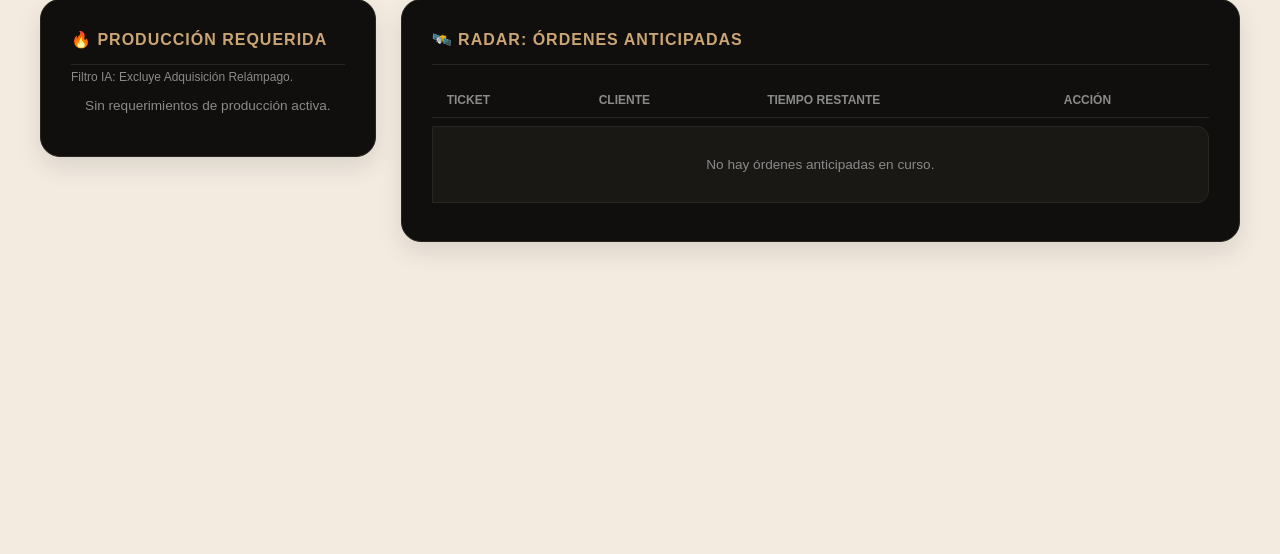
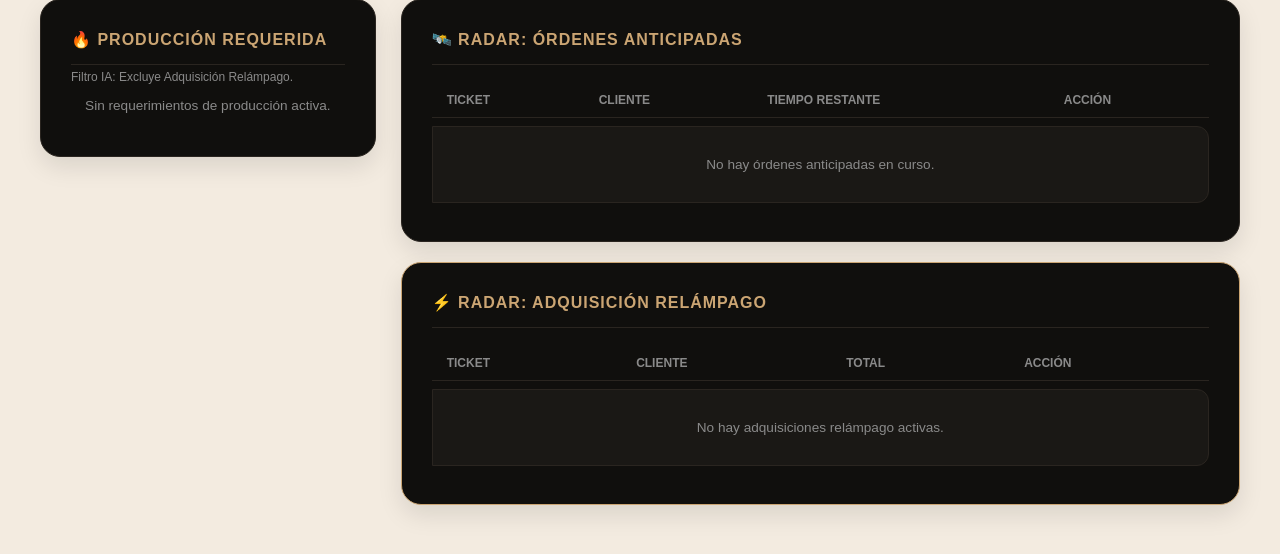
Before and after one commit to zuriellopezcisneros8-bit/delicious-bread, a Flask app: page /admin in a window 1280 px wide. Shown: the part 198-752 px from the top of the page. Run offline with Flask 3, Linux system fonts and the light colour scheme; the visitor is signed in with stand-in values (Sample User, id 1); some libraries are stand-ins or nearby versions.

Commit message:
CHANGESWEWW

```diff
--- a/templates/admin.html
+++ b/templates/admin.html
@@ -449,14 +449,16 @@
                                                         <option value="Cancelado" {% if pedido.estado == 'Cancelado' %}selected{% endif %}>Cancelado (Expirado)</option>
                                                     </select>
                                                 </form>
-                                            </div>
+                                           </div>
                                         </div>
                                     {% endif %}
                                 {% endfor %}
+                            {% endif %}
+                        {% endfor %}
 
-                                {% if not ns_flash.hay_pedidos %}
-                                    <tr><td colspan="4" style="text-align:center; color:var(--text-gray); padding: 30px;">No hay adquisiciones relámpago activas.</td></tr>
-                                {% endif %}
+                        {% if not ns_normal.hay_pedidos %}
+                            <tr><td colspan="4" style="text-align:center; color:var(--text-gray); padding: 30px;">No hay órdenes anticipadas en curso.</td></tr>
+                        {% endif %}
                             </tbody>
                         </table>
                     </div>
@@ -575,9 +577,12 @@
 </form>
                                             </div>
                                         </div>
-                                    {% endif %} {% endfor %} {% endif %} {% endfor %} {% if not ns_normal.hay_pedidos %}
-                            <tr><td colspan="4" style="text-align:center; color:var(--text-gray); padding: 30px;">No hay órdenes anticipadas en curso.</td></tr>
-                        {% endif %}
+                                    {% endif %}
+                                {% endfor %}
+
+                                {% if not ns_flash.hay_pedidos %}
+                                    <tr><td colspan="4" style="text-align:center; color:var(--text-gray); padding: 30px;">No hay adquisiciones relámpago activas.</td></tr>
+                                {% endif %}
                             </tbody>
                         </table>
                     </div>
```
Also changed, not shown: Nuevo documento de texto.txt (deleted).
